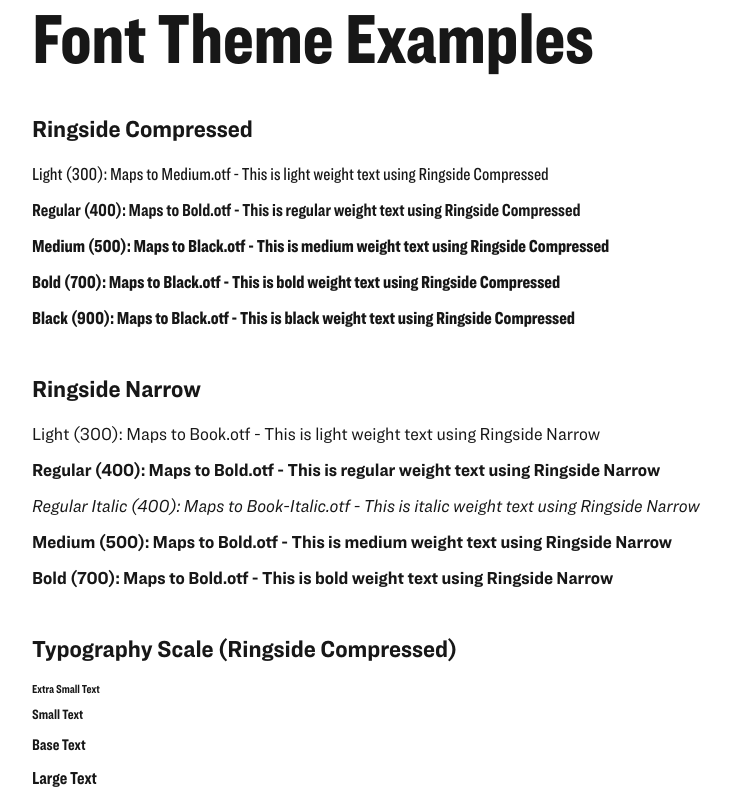
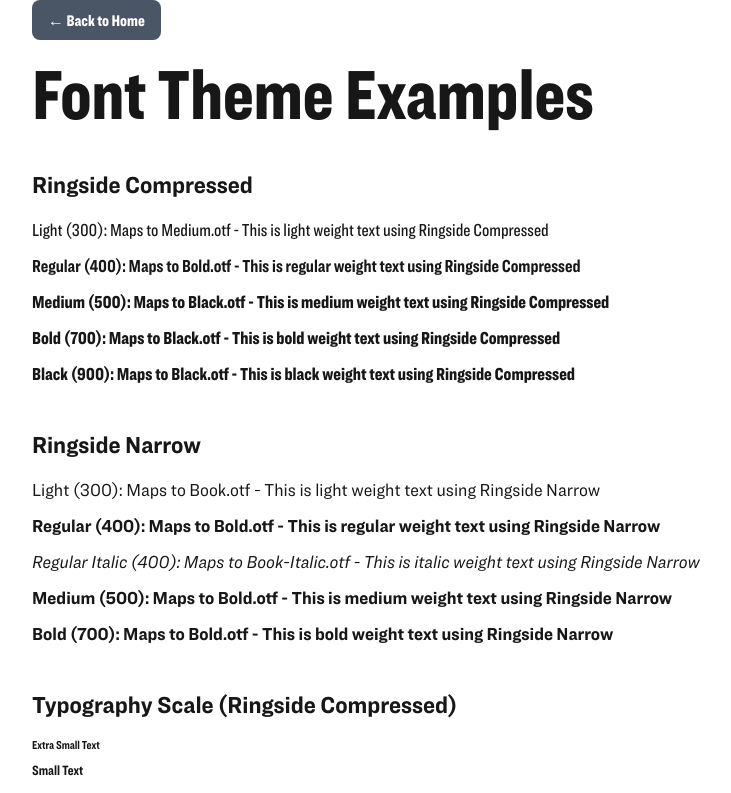
Before and after one commit to AshikShuvo/pizza-next, a Next.js app: page /en/theme in a window 1280 px wide. Shown: the top 793 px of the page, without its empty margins (0-731 px from the left). Built offline with nearby package versions, Linux system fonts and the light colour scheme.

Commit message:
Refactor link imports for improved navigation; update theme page to include a back link to home and enhance layout structure.

```diff
--- a/app/[locale]/page.tsx
+++ b/app/[locale]/page.tsx
@@ -1,7 +1,7 @@
 import {Locale, useTranslations} from 'next-intl';
 import {setRequestLocale} from 'next-intl/server';
 import {use} from 'react';
-import Link from 'next/link';
+import {Link} from '../../i18n/navigation';
 
 // Define the page props type
 type PageProps = {
--- a/app/[locale]/theme/page.tsx
+++ b/app/[locale]/theme/page.tsx
@@ -1,7 +1,17 @@
+import {Link} from '../../../i18n/navigation';
+
 export default function ThemePage() {
   return (
     <main className="container-responsive space-responsive-y">
-      <h1 className="text-responsive-4xl font-bold font-ringside-compressed-bold">Font Theme Examples</h1>
+      <div className="mb-6">
+        <Link
+          href="/"
+          className="inline-block bg-gray-600 hover:bg-gray-700 text-white font-ringside-compressed-medium px-4 py-2 rounded-lg transition-colors duration-200 mb-4"
+        >
+          ← Back to Home
+        </Link>
+        <h1 className="text-responsive-4xl font-bold font-ringside-compressed-bold">Font Theme Examples</h1>
+      </div>
 
       {/* Ringside Compressed Examples */}
       <section className="space-y-4">
```
